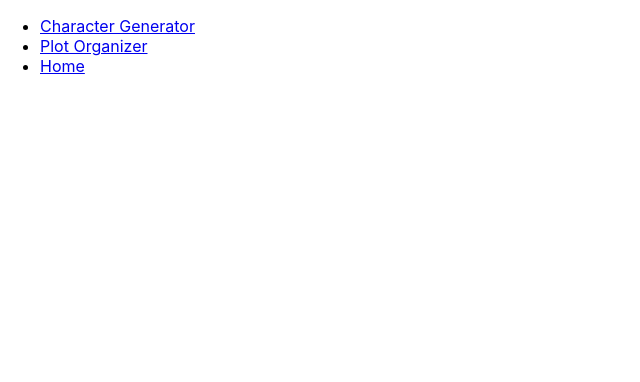
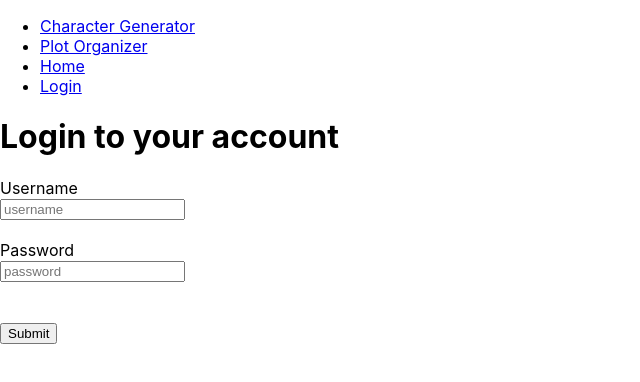
Before and after one commit to kailanak1/aMUSEme, a React (Create React App) app: page /Login in a window 1280 px wide. Shown: the top 382 px of the page, without its empty margins (0-640 px from the left). Built offline with nearby package versions, Linux system fonts and the light colour scheme.

Commit message:
add login page

```diff
--- a/src/App.js
+++ b/src/App.js
@@ -10,6 +10,7 @@ import CharacterGenerator from './components/CharacterGenerator'
 import PlotOrganizerContainer from './components/PlotOrganizerContainer'
 import NavBar from './components/NavBar'
 import Landing from './components/Landing'
+import Login from './components/Login'
 
 class App extends Component {
   render() {
@@ -36,6 +37,11 @@ class App extends Component {
           path='/PlotOrganizer'
           component={PlotOrganizerContainer}/>
 
+          <Route
+          exact
+          path='/Login'
+          component={Login}/>
+
         </Switch>
 
       </Router>
--- /dev/null
+++ b/src/components/Login.js
@@ -0,0 +1,67 @@
+import React from 'react'
+
+class Login extends React.Component{
+    constructor(){
+        super()
+
+        this.state = {
+            errors: false,
+            fields: {
+                username: "",
+                password: ""
+            }
+
+        }
+    }
+
+    handleSubmit = event => {
+        event.preventDefault()
+
+        // api.auth.login(this.state.fields).then(res => {
+        //     if (!res.errors){
+        //         this.props.onLogin(res);
+        //         this.props.history.push('/')
+        //     } else {
+        //         this.setState({errors: true})
+        //     }
+        // })
+    }
+
+    handleChange = (event) => {
+        const newState = {...this.state.fields, [event.target.name]: event.target.value}
+
+        this.setState({
+                fields: newState
+        })
+    }
+
+
+
+    render(){
+        const fields = this.state
+
+        return (
+            <div id="signup">
+
+            <form id="event-form" onSubmit={this.handleSubmit}>
+            <h1>Login to your account</h1>
+                <label>Username</label>
+                <br></br>
+                <input type='text' placeholder='username' name='username' value={fields.username} onChange={this.handleChange}/>
+                <br></br>
+                <br></br>
+                <label>Password</label>
+                <br></br>
+                <input type='password' placeholder='password' name='password' value={fields.password} onChange={this.handleChange}/><br></br>
+                <br></br>
+                <br></br>
+                <input type="submit" ></input>
+            </form>
+          </div>
+        )
+    }
+
+}
+
+
+export default Login
--- a/src/components/NavBar.js
+++ b/src/components/NavBar.js
@@ -16,7 +16,10 @@ function NavBar(){
               </li>
               <li>
               <Link to="/">Home</Link>
-            </li>
+              </li>
+              <li>
+                <Link to="/Login">Login</Link>
+              </li>
           </ul>
         </nav>
     )
--- a/src/components/column.js
+++ b/src/components/column.js
@@ -1,6 +1,6 @@
 import React from 'react'
 import styled from 'styled-components'
-import {Droppable } from 'react-beautiful-dnd'
+import { Droppable } from 'react-beautiful-dnd'
 import Scene from './scene'
 
 const Container = styled.div`
```
